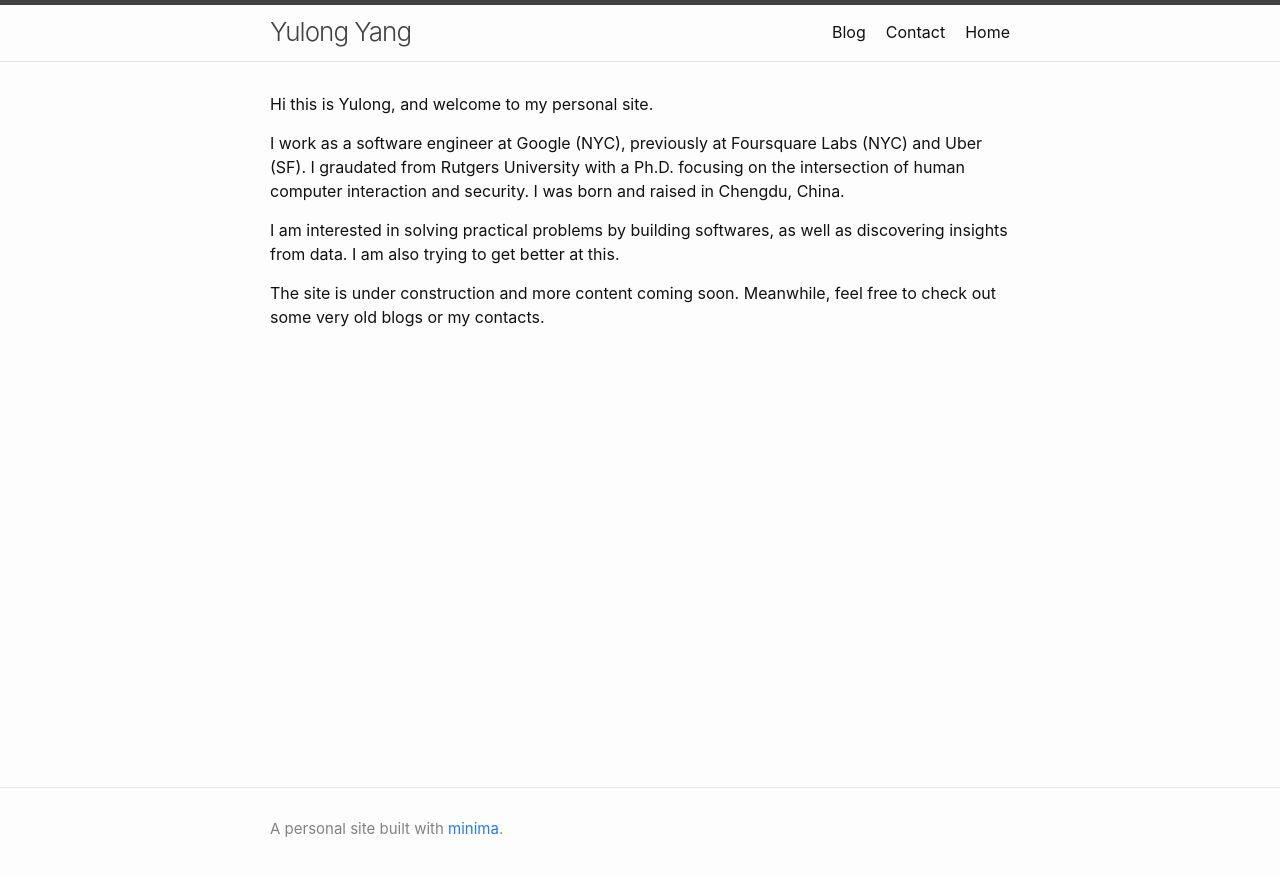
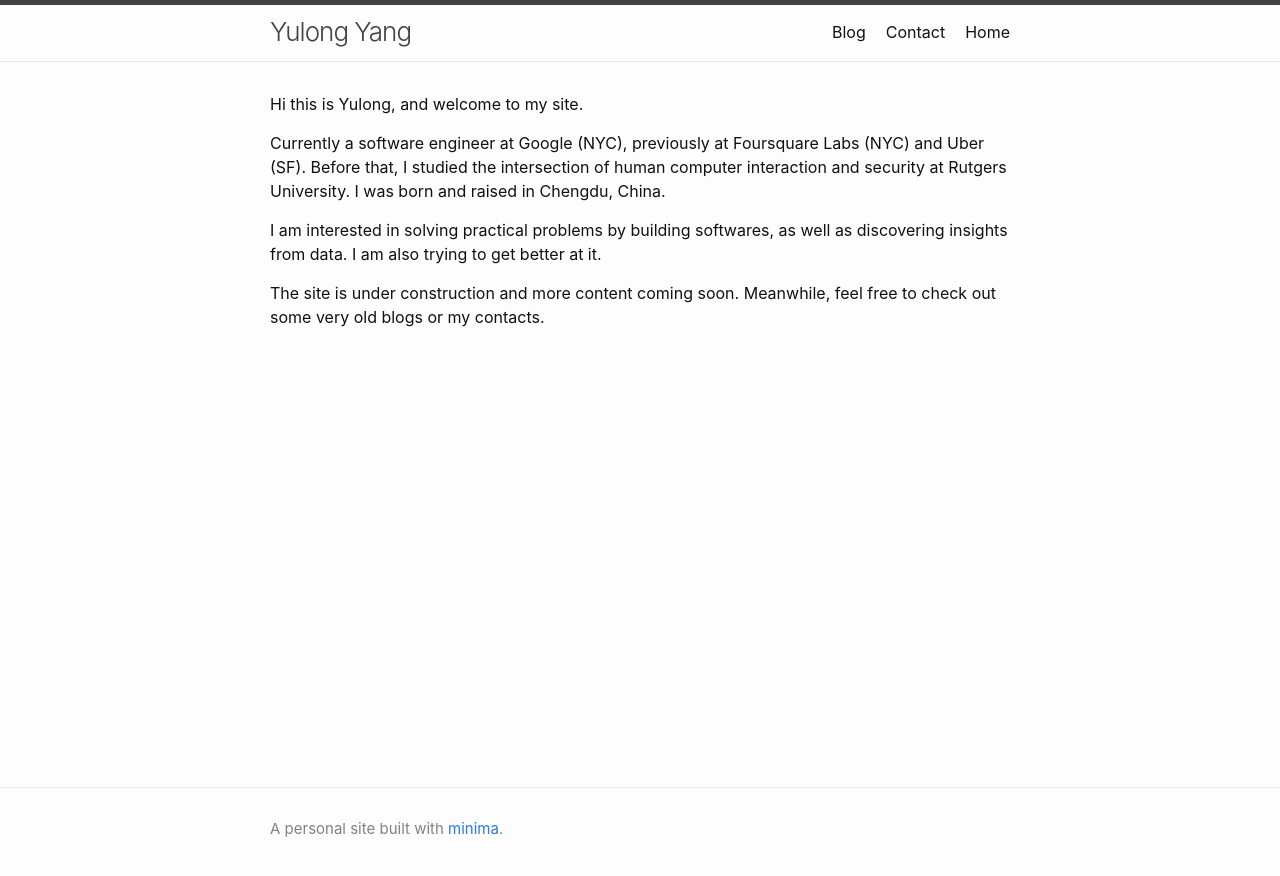
Before and after one commit to yyl/yyl.github.io, a Jekyll site: the page built from index.html, in a window 1280 px wide. Shown: the top 876 px of the page. Built offline with Jekyll 4.4.1, drawn with Linux system fonts in a browser that asks for light colours; Markdown is read by kramdown in place of the engine named in the settings.

```diff
--- a/_config.yml
+++ b/_config.yml
@@ -14,3 +14,6 @@ minima:
     github: yyl
     linkedin: yulongyang
     rss: rss
+    stackoverflow: '723511'
+plugins:
+  - jekyll-seo-tag
--- a/_includes/head.html
+++ b/_includes/head.html
@@ -5,8 +5,8 @@
   {%- seo -%}
   <link rel="stylesheet" href="{{ "/assets/css/style.css" | relative_url }}">
   {%- feed_meta -%}
-  {%- if jekyll.environment == 'production' and site.google_analytics -%}
+<!--   {%- if jekyll.environment == 'production' and site.google_analytics -%}
     {%- include google-analytics.html -%}
-  {%- endif -%}
+  {%- endif -%} -->
   <script type="text/javascript" src="http://cdn.mathjax.org/mathjax/latest/MathJax.js?config=TeX-AMS-MML_HTMLorMML"></script>
 </head>
--- a/_includes/social.html
+++ b/_includes/social.html
@@ -16,4 +16,5 @@
   {%- if social.microdotblog -%}<li><a rel="me" href="https://micro.blog/{{ social.microdotblog | cgi_escape | escape }}" title="{{ social.microdotblog | escape }}"><svg class="svg-icon grey"><use xlink:href="{{ '/assets/minima-social-icons.svg#microdotblog' | relative_url }}"></use></svg></a></li>{%- endif -%}
   {%- if social.googleplus -%}<li><a href="https://plus.google.com/{{ social.googleplus | escape }}" title="{{ social.googleplus | escape }}"><svg class="svg-icon grey"><use xlink:href="{{ '/assets/minima-social-icons.svg#googleplus' | relative_url }}"></use></svg></a></li>{%- endif -%}
   {%- if social.rss -%}<li><a href="{{ 'feed.xml' | relative_url }}" title="{{ social.rss | escape }}"><svg class="svg-icon grey"><use xlink:href="{{ '/assets/minima-social-icons.svg#rss' | relative_url }}"></use></svg></a></li>{%- endif -%}
+  {%- if social.stackoverflow -%}<li><a href="https://stackoverflow.com/users/{{ social.stackoverflow | cgi_escape | escape }}" title="{{ social.stackoverflow | escape }}"><svg class="svg-icon grey"><use xlink:href="{{ '/assets/minima-social-icons.svg#stackoverflow' | relative_url }}"></use></svg></a></li>{%- endif -%}
 </ul>
--- a/contact.html
+++ b/contact.html
@@ -7,6 +7,5 @@ title: Contact
 <img src="http://stackexchange.com/users/flair/373704.png" width="208" height="58" alt="profile for Yulong on Stack Exchange, a network of free, community-driven Q&amp;A sites" title="profile for Yulong on Stack Exchange, a network of free, community-driven Q&amp;A sites">
 </a> -->
 
-<!-- <div class="social-links"> -->
+<p>Find me in some other internet places:</p>
 {%- include social.html -%}
-<!-- </div> -->
--- a/index.html
+++ b/index.html
@@ -5,15 +5,15 @@ title: Home
 
 <div id="home">
 <p>
-Hi this is Yulong, and welcome to my personal site.
+Hi this is Yulong, and welcome to my site.
 </p>
 
 <p>
-I work as a software engineer at Google (NYC), previously at Foursquare Labs (NYC) and Uber (SF). I graudated from Rutgers University with a Ph.D. focusing on the intersection of human computer interaction and security. I was born and raised in Chengdu, China.
+Currently a software engineer at Google (NYC), previously at Foursquare Labs (NYC) and Uber (SF). Before that, I studied the intersection of human computer interaction and security at Rutgers University. I was born and raised in Chengdu, China.
 </p>
 
 <p>
-I am interested in solving practical problems by building softwares, as well as discovering insights from data. I am also trying to get better at this.
+I am interested in solving practical problems by building softwares, as well as discovering insights from data. I am also trying to get better at it.
 </p>
 
 <p>
```
